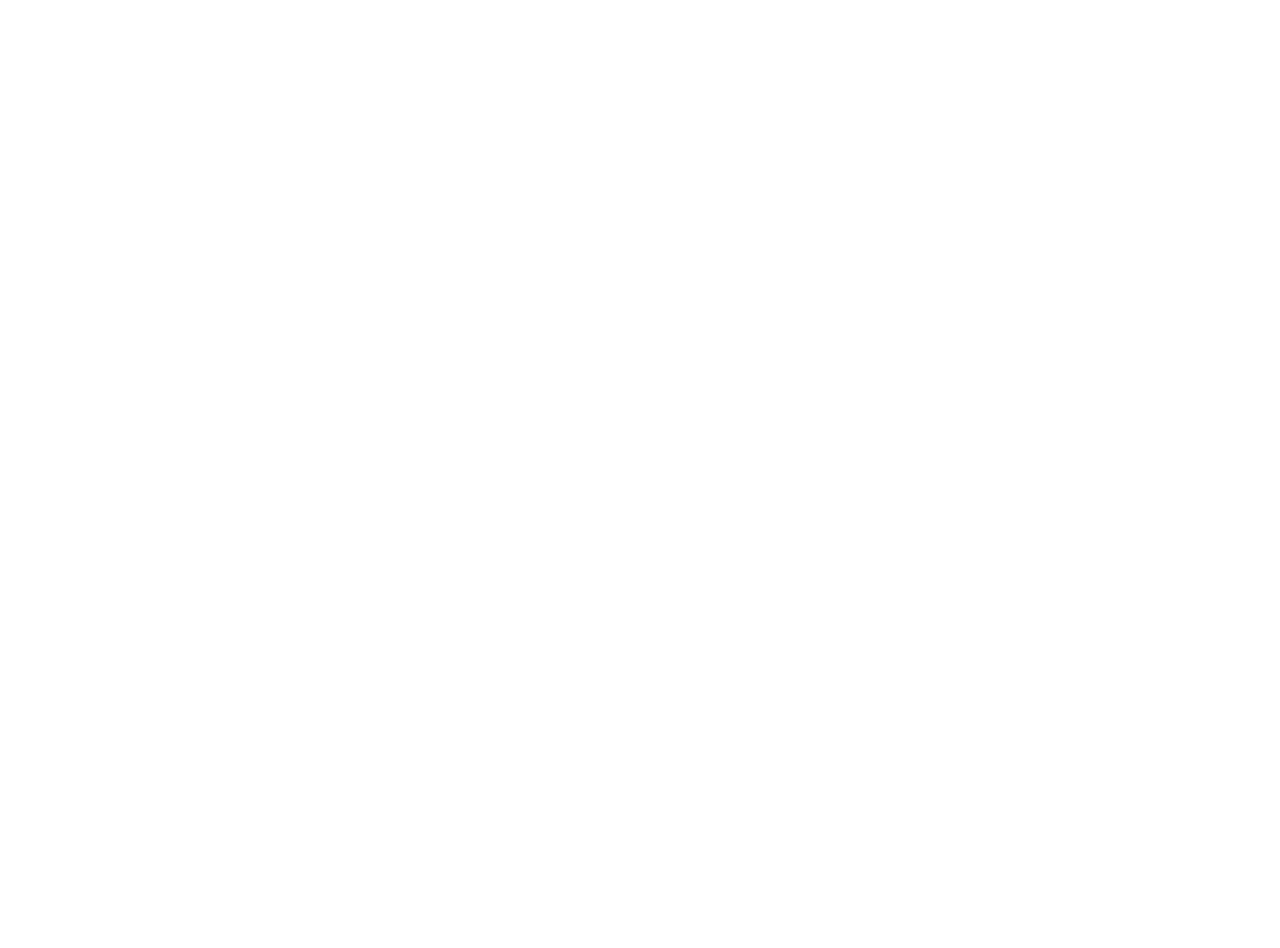
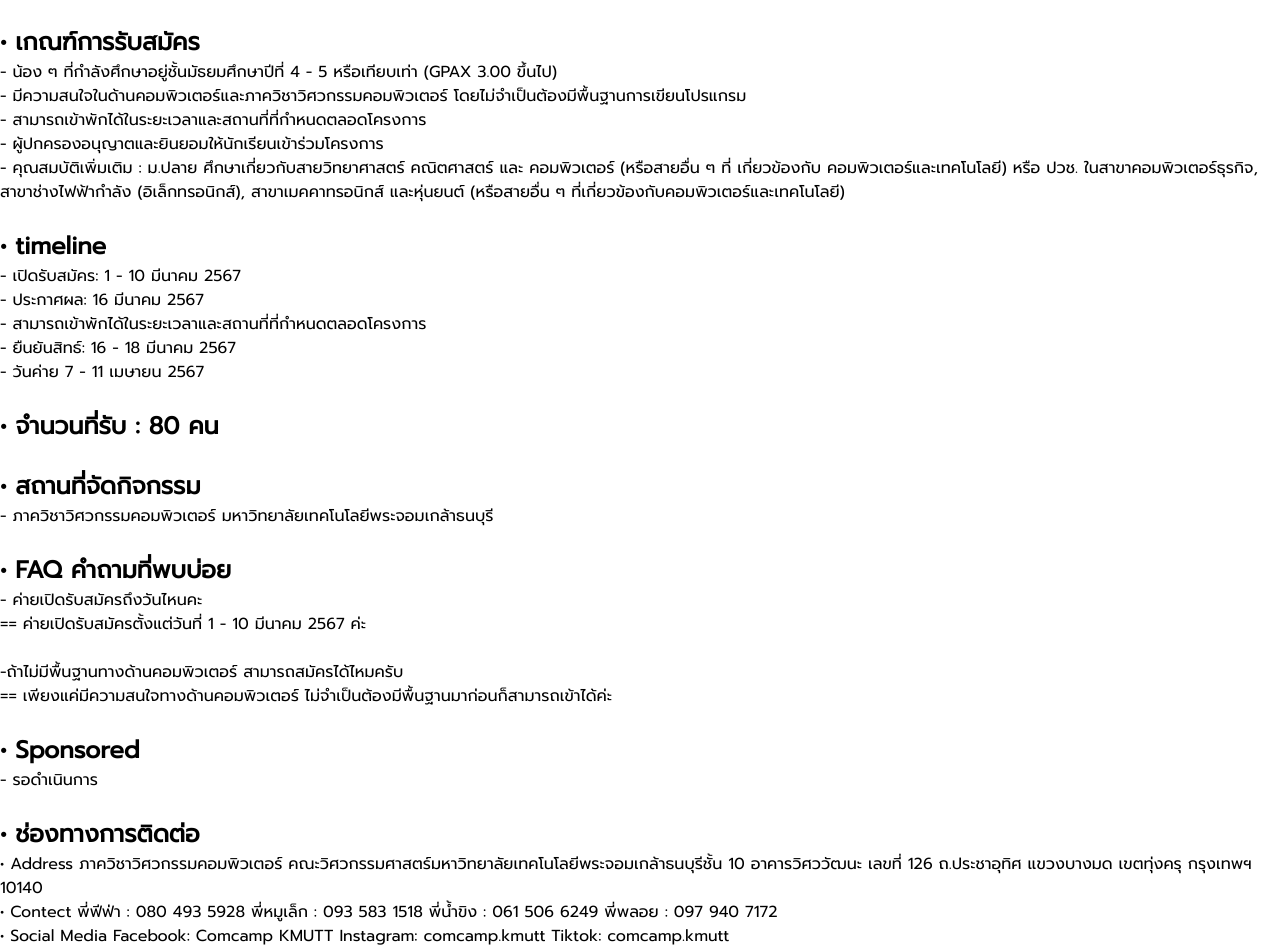
Before and after one commit to cpe-kmutt-student/comcamp35, a React (Vite) app: page / in a window 1280 px wide. Shown: the part 1172-2120 px from the top of the page. Before the commit the page ends 1196 px from the top, so only its background shows below. Built offline with nearby package versions, Linux system fonts and the light colour scheme; no server answers.

Commit message:
AddOtherContentSection

```diff
--- a/src/components/Home/Content/Camphighlight.tsx
+++ b/src/components/Home/Content/Camphighlight.tsx
@@ -3,7 +3,7 @@
 const CampHighlight: React.FC = () => {
   return (
     <div>
-      <h2>• What Is Comcamp</h2>
+      <h2>• Highlight ค่าย</h2>
       <h3>- กิจกรรมสันทนาการ</h3>
       <p>
         - ภายในค่ายจะมีกิจกรรมสุดพิเศษจากรุ่นพี่ เพื่อสร้างความใกล้ชิดและกระชับความสัมพันธ์ระหว่างเพื่อน ๆ พี่ ๆ
--- /dev/null
+++ b/src/components/Home/Content/Condition.tsx
@@ -0,0 +1,21 @@
+import React from 'react'
+
+const Condition: React.FC = () => {
+  return (
+    <div>
+      <h2>• เกณฑ์การรับสมัคร</h2>
+      <p>
+        - น้อง ๆ ที่กำลังศึกษาอยู่ชั้นมัธยมศึกษาปีที่ 4 - 5 หรือเทียบเท่า (GPAX 3.00 ขึ้นไป)
+        <br></br>- มีความสนใจในด้านคอมพิวเตอร์และภาควิชาวิศวกรรมคอมพิวเตอร์ โดยไม่จำเป็นต้องมีพื้นฐานการเขียนโปรแกรม
+        <br></br>- สามารถเข้าพักได้ในระยะเวลาและสถานที่ที่กำหนดตลอดโครงการ
+        <br></br>- ผู้ปกครองอนุญาตและยินยอมให้นักเรียนเข้าร่วมโครงการ
+        <br></br>- คุณสมบัติเพิ่มเติม : ม.ปลาย ศึกษาเกี่ยวกับสายวิทยาศาสตร์ คณิตศาสตร์ และ คอมพิวเตอร์ (หรือสายอื่น ๆ
+        ที่ เกี่ยวข้องกับ คอมพิวเตอร์และเทคโนโลยี) หรือ ปวช. ในสาขาคอมพิวเตอร์ธุรกิจ, สาขาช่างไฟฟ้ากำลัง
+        (อิเล็กทรอนิกส์), สาขาเมคคาทรอนิกส์ และหุ่นยนต์ (หรือสายอื่น ๆ ที่เกี่ยวข้องกับคอมพิวเตอร์และเทคโนโลยี)
+      </p>
+      <br></br>
+    </div>
+  )
+}
+
+export default Condition
--- /dev/null
+++ b/src/components/Home/Content/Contact.tsx
@@ -0,0 +1,18 @@
+import React from 'react'
+
+const Contact: React.FC = () => {
+  return (
+    <div>
+      <h2>• ช่องทางการติดต่อ</h2>
+      <p>
+        • Address ภาควิชาวิศวกรรมคอมพิวเตอร์ คณะวิศวกรรมศาสตร์มหาวิทยาลัยเทคโนโลยีพระจอมเกล้าธนบุรีชั้น 10
+        อาคารวิศววัฒนะ เลขที่ 126 ถ.ประชาอุทิศ แขวงบางมด เขตทุ่งครุ กรุงเทพฯ 10140
+        <br></br>• Contect พี่ฟีฟ่า : 080 493 5928 พี่หมูเล็ก : 093 583 1518 พี่น้ำขิง : 061 506 6249 พี่พลอย : 097 940
+        7172
+        <br></br>• Social Media Facebook: Comcamp KMUTT Instagram: comcamp.kmutt Tiktok: comcamp.kmutt
+      </p>
+    </div>
+  )
+}
+
+export default Contact
--- /dev/null
+++ b/src/components/Home/Content/FAQ.tsx
@@ -0,0 +1,20 @@
+import React from 'react'
+
+const FAQ: React.FC = () => {
+  return (
+    <div>
+      <h2>• FAQ คำถามที่พบบ่อย</h2>
+      <p>
+        - ค่ายเปิดรับสมัครถึงวันไหนคะ
+        <br></br>== ค่ายเปิดรับสมัครตั้งแต่วันที่ 1 - 10 มีนาคม 2567 ค่ะ
+        <br></br>
+        <br></br>-ถ้าไม่มีพื้นฐานทางด้านคอมพิวเตอร์ สามารถสมัครได้ไหมครับ
+        <br></br>== เพียงแค่มีความสนใจทางด้านคอมพิวเตอร์ ไม่จำเป็นต้องมีพื้นฐานมาก่อนก็สามารถเข้าได้ค่ะ
+      </p>
+      {/* มีเยอะกว่านี้มากแต่ยังไม่ได้ใส่ */}
+      <br></br>
+    </div>
+  )
+}
+
+export default FAQ
--- /dev/null
+++ b/src/components/Home/Content/Location.tsx
@@ -0,0 +1,13 @@
+import React from 'react'
+
+const Location: React.FC = () => {
+  return (
+    <div>
+      <h2>• สถานที่จัดกิจกรรม</h2>
+      <p>- ภาควิชาวิศวกรรมคอมพิวเตอร์ มหาวิทยาลัยเทคโนโลยีพระจอมเกล้าธนบุรี</p>
+      <br></br>
+    </div>
+  )
+}
+
+export default Location
--- /dev/null
+++ b/src/components/Home/Content/ReceivingNum.tsx
@@ -0,0 +1,12 @@
+import React from 'react'
+
+const ReceivingNum: React.FC = () => {
+  return (
+    <div>
+      <h2>• จำนวนที่รับ : 80 คน</h2>
+      <br></br>
+    </div>
+  )
+}
+
+export default ReceivingNum
--- a/src/components/Home/Content/Shortstory.tsx
+++ b/src/components/Home/Content/Shortstory.tsx
@@ -3,7 +3,7 @@
 const ShortStory: React.FC = () => {
   return (
     <div>
-      <h2>• Highlight ค่าย</h2>
+      <h2>• Short Story</h2>
       <p>
         เมื่อโลกโปรเเกรมมอนกำลังจะล่มสลาย
         เหล่าหัวหน้ากิลด์จึงได้ทำการรวบรวมบรรดาเด็กน้อยผู้มีพรสวรรค์ที่ซ่อนเร้นเพื่อทำการฝึกฝนและปลุกทักษะที่หลับใหลให้ตื่นขึ้น
--- /dev/null
+++ b/src/components/Home/Content/Sponsor.tsx
@@ -0,0 +1,13 @@
+import React from 'react'
+
+const Sponsor: React.FC = () => {
+  return (
+    <div>
+      <h2>• Sponsored</h2>
+      <p>- รอดำเนินการ</p>
+      <br></br>
+    </div>
+  )
+}
+
+export default Sponsor
--- /dev/null
+++ b/src/components/Home/Content/Timeline.tsx
@@ -0,0 +1,19 @@
+import React from 'react'
+
+const Timeline: React.FC = () => {
+  return (
+    <div>
+      <h2>• timeline</h2>
+      <p>
+        - เปิดรับสมัคร: 1 - 10 มีนาคม 2567
+        <br></br>- ประกาศผล: 16 มีนาคม 2567
+        <br></br>- สามารถเข้าพักได้ในระยะเวลาและสถานที่ที่กำหนดตลอดโครงการ
+        <br></br>- ยืนยันสิทธ์: 16 - 18 มีนาคม 2567
+        <br></br>- วันค่าย 7 - 11 เมษายน 2567
+      </p>
+      <br></br>
+    </div>
+  )
+}
+
+export default Timeline
--- a/src/components/Home/index.tsx
+++ b/src/components/Home/index.tsx
@@ -3,6 +3,13 @@
 import Invitation from './Content/Invitation'
 import About from './Content/About'
 import CampHighlight from './Content/Camphighlight'
+import Condition from './Content/Condition'
+import Timeline from './Content/Timeline'
+import ReceivingNum from './Content/ReceivingNum'
+import Location from './Content/Location'
+import FAQ from './Content/FAQ'
+import Sponsor from './Content/Sponsor'
+import Contact from './Content/Contact'
 
 const Content: React.FC = () => {
   return (
@@ -11,6 +18,13 @@
       <About />
       <ShortStory />
       <CampHighlight />
+      <Condition />
+      <Timeline />
+      <ReceivingNum />
+      <Location />
+      <FAQ />
+      <Sponsor />
+      <Contact />
     </div>
   )
 }
```
